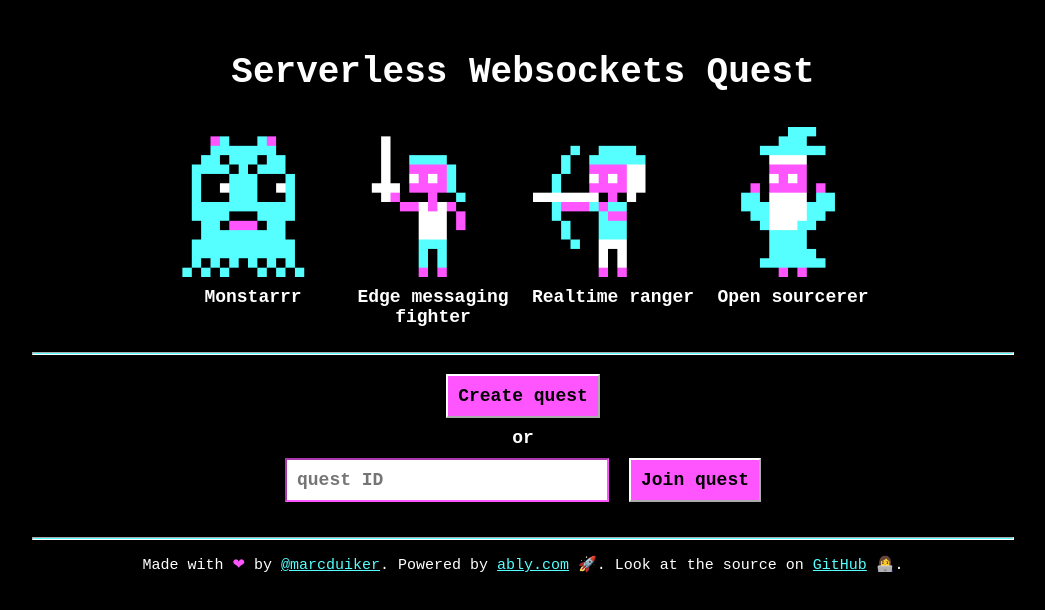
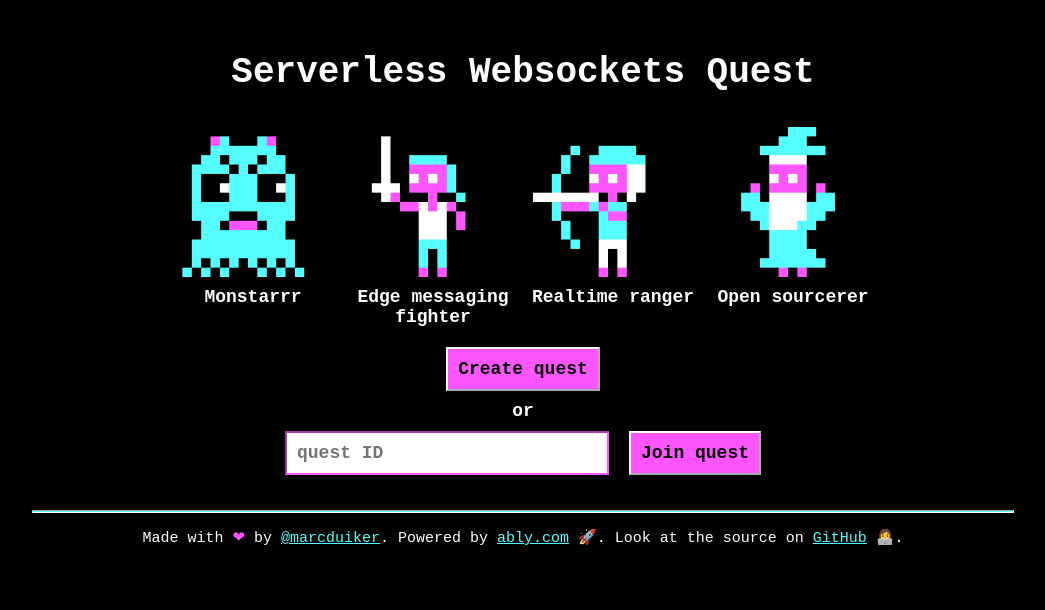
Before and after one commit to ably-labs/serverless-websockets-quest, a Vue app: page / in a window 1280 px wide. Shown: the top 610 px of the page, without its empty margins (117-1162 px from the left). Built offline with nearby package versions, Linux system fonts and the light colour scheme.

Commit message:
Remove hr

```diff
--- a/src/components/CharacterSection.vue
+++ b/src/components/CharacterSection.vue
@@ -38,7 +38,6 @@ async function addPlayer() {
     <h2>Select and name your character</h2>
     <p class="info" v-if="store.isHost">Quest ID has been copied to your clipboard! Send this to two other players so they can join.</p>
     <PlayersSection v-bind="{ useHealth:false, includeMonster:false, isPlayerSelect:true }" />
-    <hr />
     <input type="text" v-model="store.playerName" :disabled="store.isPlayerAdded" placeholder="Character name" />
     <button @click="addPlayer" :disabled="store.isPlayerAdded">Add player</button>
     <p>Waiting for {{ store.numberOfPlayersRemaining }} player(s) to join.</p>
--- a/src/components/EndSection.vue
+++ b/src/components/EndSection.vue
@@ -15,7 +15,6 @@ async function playAgain() {
 
 <template>
     <h1>Quest: <span class="pink">{{ store.questId }}</span></h1>
-    <hr />
     <h2>You won!</h2>
     <PlayersSection v-bind="{ useHealth:false, includeMonster:false, isPlayerSelect:false }" />
     <button @click="playAgain">Play again</button>
--- a/src/components/StartSection.vue
+++ b/src/components/StartSection.vue
@@ -57,7 +57,6 @@ function clearError()
 <template>
     <h1>Serverless Websockets Quest</h1>
     <PlayersSection v-bind="{ useHealth:false, includeMonster:true, isPlayerSelect:false }" />
-    <hr />
     <button @click="createQuest">Create quest</button>
     <br>or<br>
     <input type="text" v-model="store.questId" placeholder="quest ID" @input="clearError" />
```
